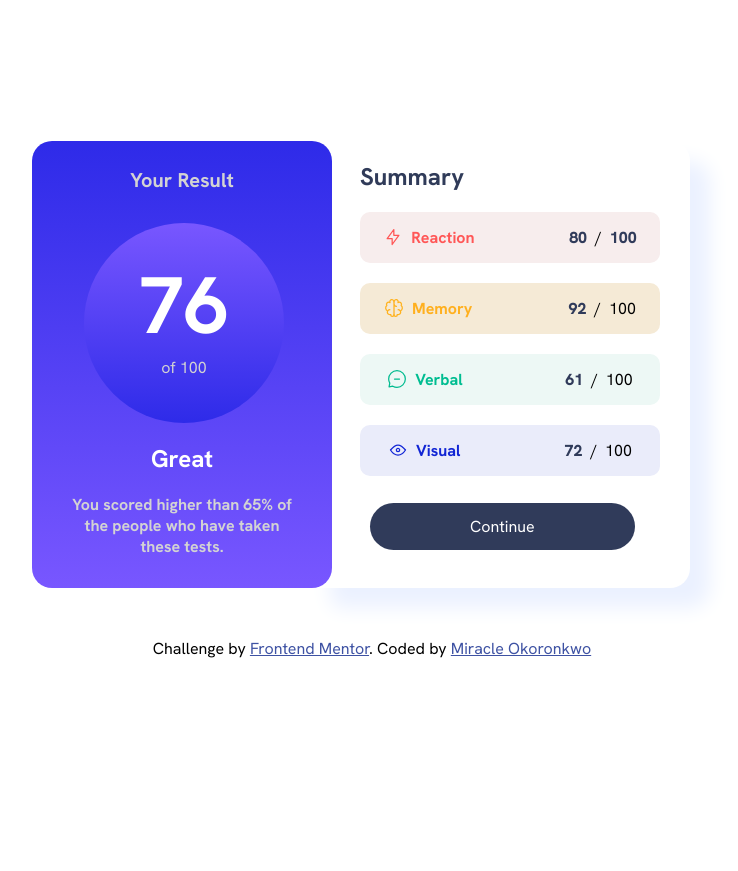
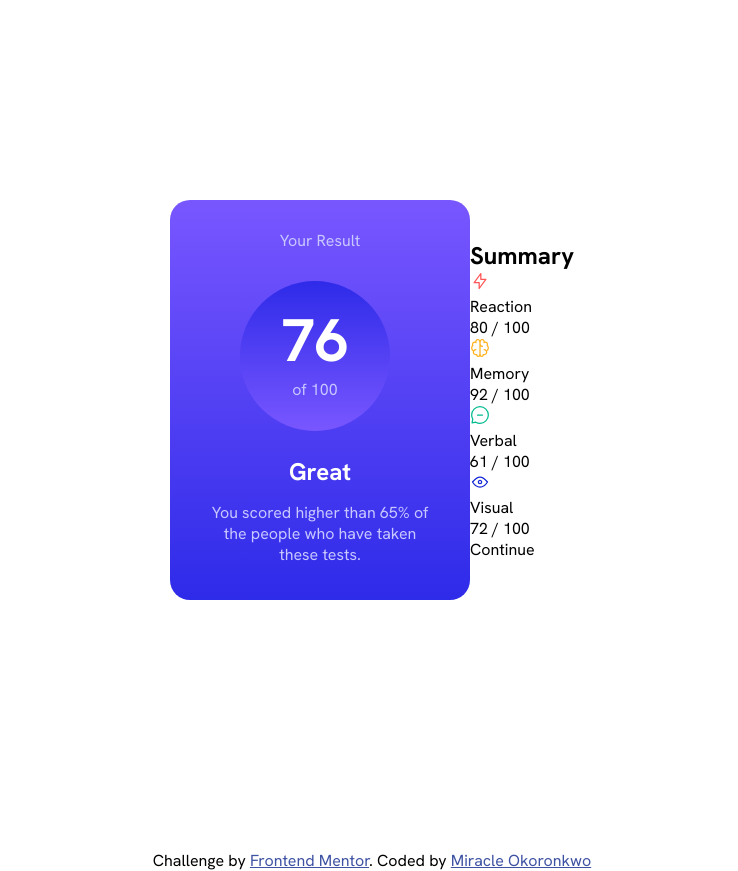
Before and after one commit to miracollo/result-summary-component-card, a plain HTML site: page index.html in a window 1280 px wide. Shown: the whole page, without its empty margins (268-1006 px from the left). Before the commit the page ends 800 px from the top, so only its background shows below. Drawn offline with Linux system fonts and the light colour scheme.

Commit message:
redo project

```diff
--- a/style.css
+++ b/style.css
@@ -4,158 +4,65 @@
 }
 
 * {
+  padding: 0;
   margin: 0;
-  padding: 0;
   box-sizing: border-box;
 }
 
 body {
-  background-color: hsl(0, 0%, 100%);
-  display: flex;
-  justify-content: center;
-  align-items: center;
-  height: 100vh;
   font-family: "hanken grotesk";
 }
 
 section {
   display: flex;
+  flex-wrap: wrap;
+  justify-content: center;
+  align-items: center;
+  height: 100vh;
 }
 
 .left-side {
-  text-align: center;
-  background: linear-gradient(to top, hsl(252, 100%, 67%), hsl(241, 81%, 54%));
+  height: 400px;
   width: 300px;
-  padding: 16px 32px 16px 32px;
+  background: linear-gradient(hsl(252, 100%, 67%), hsl(241, 81%, 54%));
   border-radius: 20px;
-  z-index: 10;
-}
-.flex {
-  display: flex;
-  align-items: center;
-  justify-content: space-around;
-  gap: 3rem;
-  margin-left: 50px;
-  margin-top: 20px;
-  border-radius: 10px;
-  width: 300px;
-}
-.react {
-  display: flex;
-  padding: 15px 20px;
-  gap: 0.5rem;
-}
-
-.btn {
-  margin-top: 40px;
-  margin-left: 60px;
-}
-
-.button {
-  text-align: center;
-  padding: 13px 100px;
-  background-color: hsl(224, 30%, 27%);
-  color: hsl(0, 0%, 100%);
-  border-radius: 40px;
-}
-
-.head {
-  color: hwb(224 19% 65%);
-  margin-left: 50px;
 }
 
 .result {
-  margin-top: 10px;
-  margin-bottom: 20px;
-  color: lightgray;
-  font-weight: 700;
-  font-size: 20px;
+  margin-top: 30px;
+  text-align: center;
+  color: hsl(241, 100%, 89%);
 }
 
 .number {
-  background: linear-gradient(to top, hsl(241, 81%, 54%), hsl(252, 100%, 67%));
-  margin-top: 30px;
-  margin-left: 20px;
+  display: flex;
+  flex-direction: column;
   align-items: center;
+  margin: 30px 0px 25px 70px;
+  padding: 20px;
+  background: linear-gradient(hsl(241, 81%, 54%), hsl(252, 100%, 67%));
   border-radius: 50%;
-  height: 200px;
-  width: 200px;
+  height: 150px;
+  width: 150px;
 }
 
-.number h1 {
+.number > h1 {
   color: hsl(0, 0%, 100%);
-  font-size: 80px;
-  padding-top: 30px;
+  font-size: 60px;
 }
 
-.number span {
-  color: lightgray;
+.number > span {
+  color: hsl(241, 100%, 89%);
 }
 
-h2 {
-  margin-top: 20px;
+.left-side > h2 {
+  text-align: center;
   color: hsl(0, 0%, 100%);
+  margin-bottom: 15px;
 }
 
 .letters {
-  margin-top: 20px;
-  margin-bottom: 15px;
   text-align: center;
-  color: lightgray;
-  font-weight: 700;
+  padding: 0px 40px 30px 40px;
+  color: hsl(241, 100%, 89%);
 }
-
-.right-side {
-  width: 380px;
-  background-color: hsl(0, 0%, 100%);
-  border-radius: 20px 20px 20px 10px;
-  box-shadow: 20px 20px 20px hsl(221, 100%, 96%);
-  position: relative;
-  right: 22px;
-}
-
-.svg-1 {
-  color: hwb(0 34% 0%);
-  font-weight: 700;
-  /* padding-bottom: 20px; */
-}
-
-.svg-2 {
-  color: hsl(39, 100%, 56%);
-  font-weight: 700;
-  /* padding-bottom: 20px; */
-}
-
-.svg-3 {
-  color: hsl(166, 100%, 37%);
-  font-weight: 700;
-  /* padding-bottom: 20px; */
-}
-
-.svg-4 {
-  color: hsl(234, 85%, 45%);
-  font-weight: 700;
-  /* padding-bottom: 5px; */
-}
-
-.numerator {
-  color: hsl(224, 30%, 27%);
-  font-weight: 800;
-  /* padding-bottom: 20px; */
-}
-
-.bg-pink {
-  background-color: hsl(0, 38%, 95%);
-}
-
-.bg-yellow {
-  background-color: hsl(39, 61%, 90%);
-}
-
-.bg-green {
-  background-color: hsl(168, 42%, 95%);
-}
-
-.bg-blue {
-  background-color: hsl(233, 63%, 95%);
-}
```
